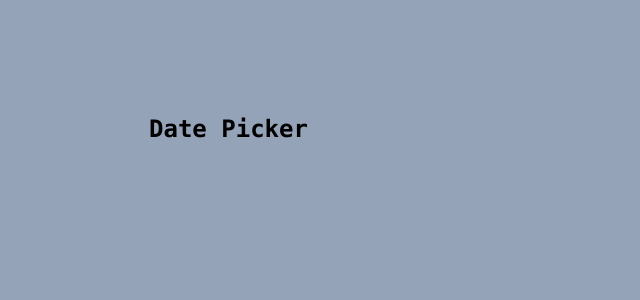
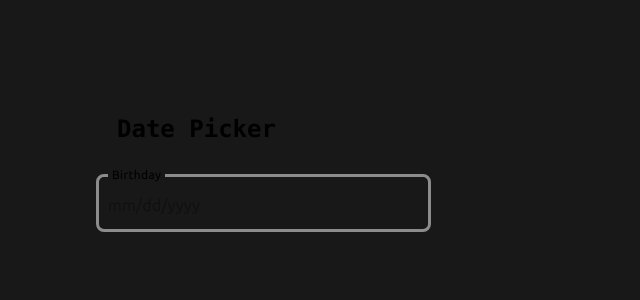
Before and after one commit to jlee-3/aha-exam, a Next.js app: page / in a window 1280 px wide. Shown: the top 300 px of the page, without its empty margins (0-640 px from the left). Built offline with nearby package versions, Linux system fonts and the light colour scheme.

Commit message:
feat(date picker): create input component

```diff
--- /dev/null
+++ b/src/app/date-input.tsx
@@ -0,0 +1,47 @@
+import { useState } from 'react';
+import DatePicker from '../components/date-picker';
+import moment from 'moment';
+
+export default function DateInput({ label }: { label: string }) {
+  const [showDatePicker, setShowDatePicker] = useState(false);
+  const [selectedDate, setSelectedDate] = useState(new Date());
+  const [hasChosenDate, setHasChosenDate] = useState(false);
+
+  const formattedDate = moment(selectedDate).format('MM/DD/YYYY');
+
+  const handleDateChange = (newDate: Date) => {
+    setSelectedDate(newDate);
+    setHasChosenDate(true);
+  };
+
+  return (
+    <div>
+      <button
+        className={`font-ubuntu relative w-[335px] outline outline-[3px] -outline-offset-[3px] rounded-lg text-left px-3 pt-[19px] pb-[15px]
+        ${
+          showDatePicker
+            ? 'outline-greyscale-white'
+            : 'outline-greyscale-white-50'
+        }`}
+        onClick={() => setShowDatePicker(true)}
+      >
+        <div className="absolute z-10 -top-[8px] text-xs tracking-[0.4px] leading-[18px] px-1 bg-greyscale-bg-dark">
+          {label}
+        </div>
+        <div
+          className={`font-normal text-base tracking-[0.15px]
+        ${!hasChosenDate && 'opacity-[0.30000001192092896]'}`}
+        >
+          {hasChosenDate ? formattedDate : 'mm/dd/yyyy'}
+        </div>
+      </button>
+      {showDatePicker && (
+        <DatePicker
+          currentDate={selectedDate}
+          onFinish={handleDateChange}
+          onClose={() => setShowDatePicker(false)}
+        />
+      )}
+    </div>
+  );
+}
--- a/src/app/layout.tsx
+++ b/src/app/layout.tsx
@@ -1,22 +1,29 @@
-import './globals.css'
-import type { Metadata } from 'next'
-import { Inter } from 'next/font/google'
+import './globals.css';
+import type { Metadata } from 'next';
+import { Inter, Ubuntu } from 'next/font/google';
 
-const inter = Inter({ subsets: ['latin'] })
+const inter = Inter({ subsets: ['latin'], variable: '--font-inter' });
+const ubuntu = Ubuntu({
+  weight: ['400'],
+  subsets: ['latin'],
+  variable: '--font-ubuntu',
+});
 
 export const metadata: Metadata = {
   title: 'Create Next App',
   description: 'Generated by create next app',
-}
+};
 
 export default function RootLayout({
   children,
 }: {
-  children: React.ReactNode
+  children: React.ReactNode;
 }) {
   return (
     <html lang="en">
-      <body className={inter.className}>{children}</body>
+      <body className={`${inter.variable} ${ubuntu.variable} `}>
+        {children}
+      </body>
     </html>
-  )
+  );
 }
--- a/src/app/page.tsx
+++ b/src/app/page.tsx
@@ -1,14 +1,13 @@
 'use client';
 
 import { useState } from 'react';
-import DatePicker from '../components/date-picker';
+import DateInput from './date-input';
 
 export default function Home() {
   const [showDatePicker, setShowDatePicker] = useState(false);
-  const startingDate = new Date();
 
   return (
-    <main className="flex min-h-screen flex-col items-center justify-between p-24 bg-slate-400">
+    <main className="flex min-h-screen flex-col p-24 bg-greyscale-bg-dark">
       <div className="z-10 w-full max-w-5xl items-center justify-between font-mono text-sm lg:flex">
         <button
           onClick={() => setShowDatePicker(!showDatePicker)}
@@ -18,7 +17,7 @@ export default function Home() {
         </button>
       </div>
 
-      <div>{showDatePicker && <DatePicker currentDate={startingDate} />}</div>
+      <DateInput label={'Birthday'} />
     </main>
   );
 }
--- a/src/components/date-picker.tsx
+++ b/src/components/date-picker.tsx
@@ -2,7 +2,15 @@ import Image from 'next/image';
 import moment from 'moment';
 import { useState } from 'react';
 
-export default function DatePicker({ currentDate }: { currentDate: Date }) {
+export default function DatePicker({
+  currentDate,
+  onFinish,
+  onClose,
+}: {
+  currentDate: Date;
+  onFinish: (selectedDate: Date) => void;
+  onClose: () => void;
+}) {
   const [selectedDate, setSelectedDate] = useState(currentDate);
   const [shouldShowCalendar, setShouldShowCalendar] = useState(true);
 
@@ -163,7 +171,7 @@ export default function DatePicker({ currentDate }: { currentDate: Date }) {
   };
 
   return (
-    <div className="flex flex-col bg-greyscale-bg-light rounded-[10px] py-4 drop-shadow-card">
+    <div className="w-[320px] flex flex-col bg-greyscale-bg-light rounded-[10px] py-4 mt-[14px] drop-shadow-card font-inter">
       <p className="ml-6 text-base font-normal">Text</p>
       <p className="ml-6 text-[32px] leading-[44px] font-bold">{dateTitle}</p>
 
@@ -274,8 +282,21 @@ export default function DatePicker({ currentDate }: { currentDate: Date }) {
         className={`flex flex-row self-end mr-[27px]
         ${shouldShowCalendar ? 'mt-3' : 'mt-[27px]'}`}
       >
-        <button className="px-4 py-2 text-sm mr-[38px]">Cancel</button>
-        <button className="px-4 py-2 text-sm">OK</button>
+        <button
+          className="px-4 py-2 text-sm mr-[38px]"
+          onClick={() => onClose()}
+        >
+          Cancel
+        </button>
+        <button
+          className="px-4 py-2 text-sm"
+          onClick={() => {
+            onFinish(selectedDate);
+            onClose();
+          }}
+        >
+          OK
+        </button>
       </div>
     </div>
   );
--- a/tailwind.config.js
+++ b/tailwind.config.js
@@ -7,6 +7,10 @@ module.exports = {
   ],
   theme: {
     extend: {
+      fontFamily: {
+        ubuntu: 'var(--font-ubuntu)',
+        inter: 'var(--font-inter)',
+      },
       backgroundImage: {
         'gradient-radial': 'radial-gradient(var(--tw-gradient-stops))',
         'gradient-conic':
@@ -18,6 +22,8 @@ module.exports = {
       colors: {
         greyscale: {
           500: '#929292',
+          white: '#FFF',
+          'white-50': 'rgba(255, 255, 255, 0.50)',
           'bg-light': '#1B1B1B',
           'bg-darker': '#080808',
           'bg-dark': '#181818',
```
